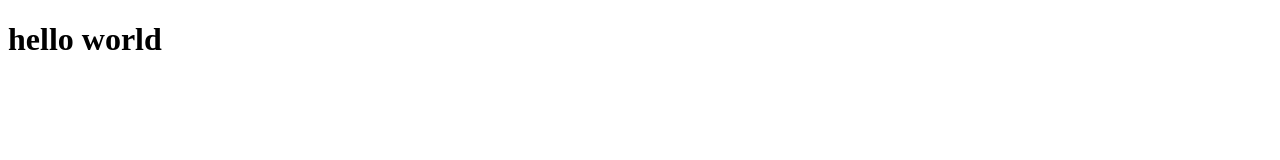
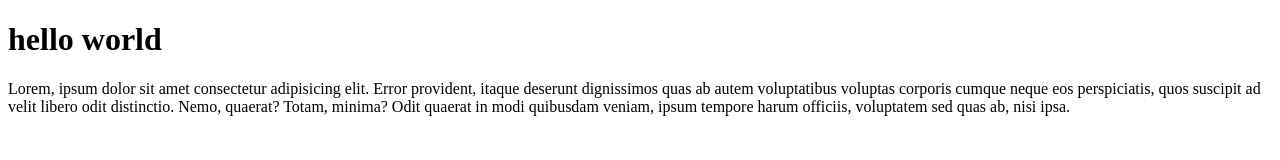
Before and after one commit to jaredherman/hello-world, a plain HTML site: page index.html in a window 1280 px wide. Drawn offline with Linux system fonts and the light colour scheme.

Commit message:
added a paragraph

```diff
--- a/index.html
+++ b/index.html
@@ -8,5 +8,6 @@
 </head>
 <body>
     <h1>hello world</h1>
+    <p>Lorem, ipsum dolor sit amet consectetur adipisicing elit. Error provident, itaque deserunt dignissimos quas ab autem voluptatibus voluptas corporis cumque neque eos perspiciatis, quos suscipit ad velit libero odit distinctio. Nemo, quaerat? Totam, minima? Odit quaerat in modi quibusdam veniam, ipsum tempore harum officiis, voluptatem sed quas ab, nisi ipsa.</p>
 </body>
 </html>
```
